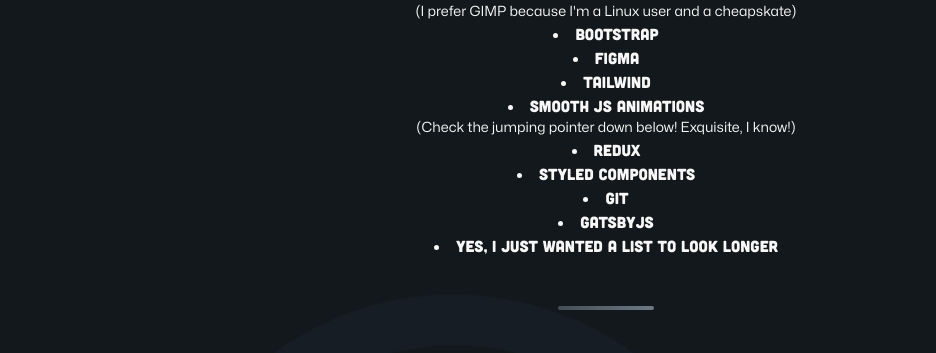
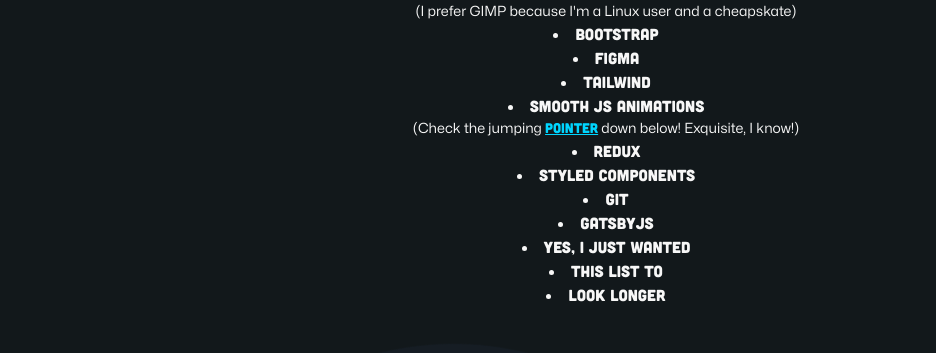
Before and after one commit to vukovicdusan/portfolio, a Next.js app: page / in a window 1280 px wide. Shown: the part 2202-2555 px from the top of the page, without its empty margins (34-970 px from the left). Built offline with nearby package versions, Linux system fonts and the light colour scheme.

Commit message:
added small link to the pointer animation

```diff
--- a/components/sections/AboutSection.tsx
+++ b/components/sections/AboutSection.tsx
@@ -100,14 +100,23 @@
             <li>
               Smooth js animations{" "}
               <span className="font-mona text-sm block">
-                (Check the jumping pointer down below! Exquisite, I know!)
+                (Check the jumping{" "}
+                <a
+                  href="#pointer"
+                  className="font-cubano underline text-quinaryAccent"
+                >
+                  pointer
+                </a>{" "}
+                down below! Exquisite, I know!)
               </span>
             </li>
             <li>Redux</li>
             <li>Styled components</li>
             <li>Git</li>
             <li>GatsbyJS</li>
-            <li>Yes, I just wanted a list to look longer</li>
+            <li>Yes, I just wanted</li>
+            <li>this list to</li>
+            <li>look longer</li>
           </ul>
         </div>
         <div className="spacer"></div>
@@ -120,7 +129,10 @@
             <span className="text-quaternaryAccent text-lg"> hire me</span>!
           </p>
           <div className="animate-bounce">
-            <svg className="fill-white w-10 h-10 rotate-180 inline-block my-4 ">
+            <svg
+              id="pointer"
+              className="fill-white w-10 h-10 rotate-180 inline-block my-4 "
+            >
               <use xlinkHref={`./images/sprite.svg#pointer`}></use>
             </svg>
           </div>
```
